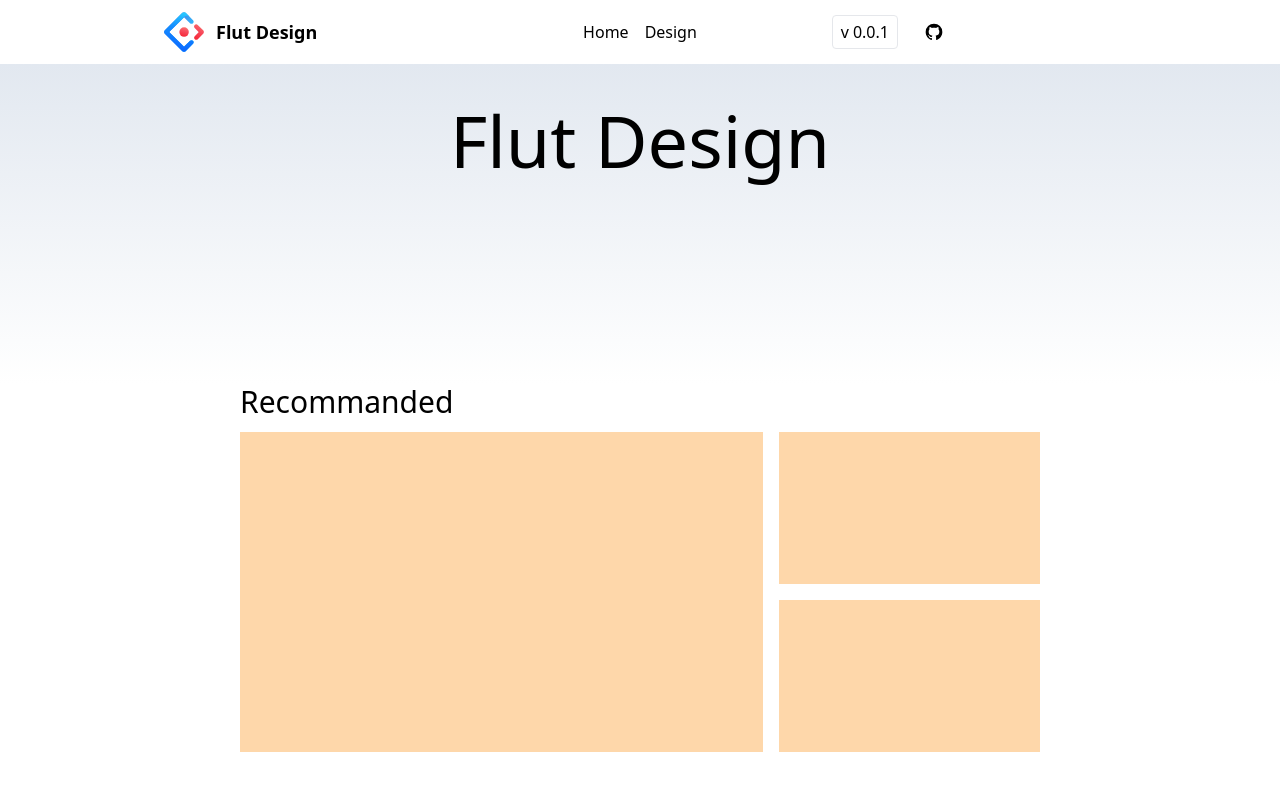
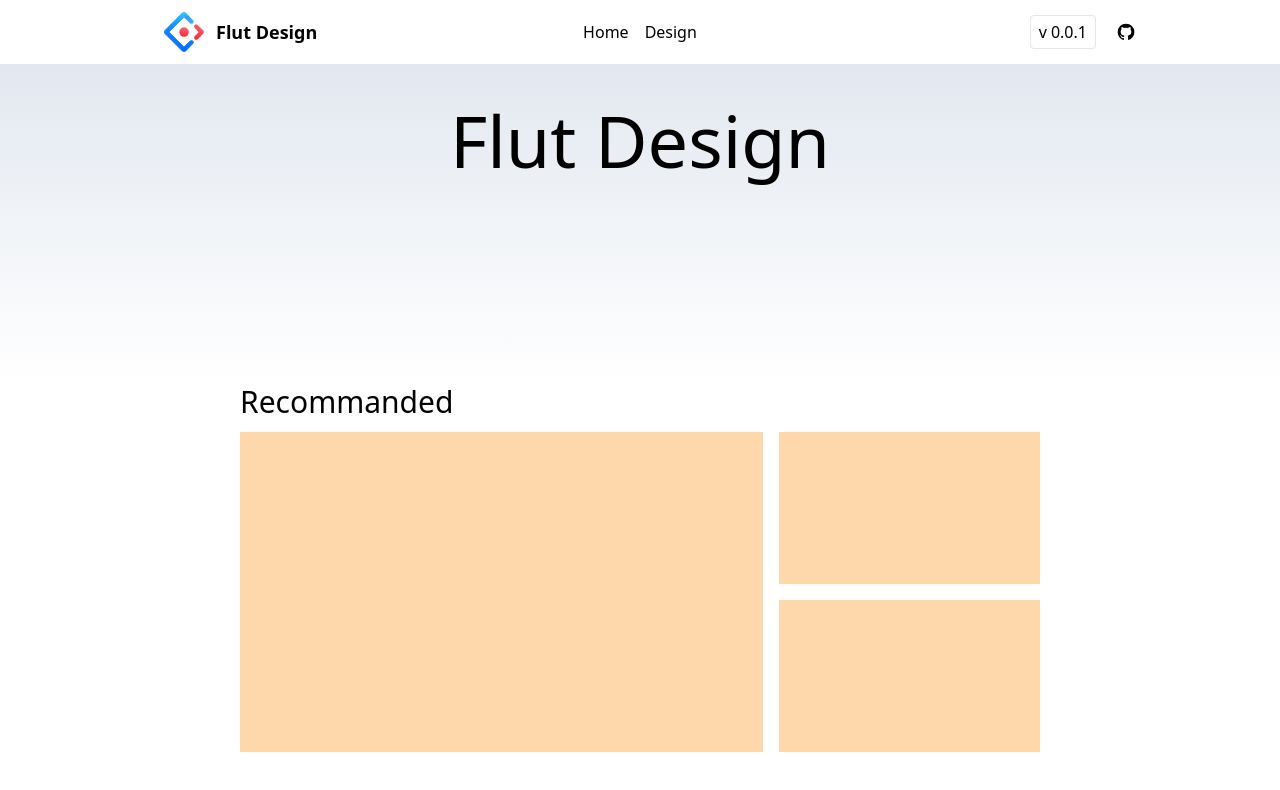
Before and after one commit to elixian/design-system, a Nuxt app: page / in a window 1280 px wide. Shown: the top 790 px of the page. Built offline with nearby package versions, Linux system fonts and the light colour scheme.

Commit message:
change display git and version

```diff
--- a/components/LayoutHeader.vue
+++ b/components/LayoutHeader.vue
@@ -20,8 +20,8 @@
         </li>
       </ul>
     </div>
-    <div class="basis-1/6 shrink-0 flex justify-evenly items-center">
-    <div class="max-w-fit pt-1 pb-1 pl-2 pr-2 border rounded">v 0.0.1</div>
+    <div class="basis-2/6 shrink-0 flex gap-5 justify-end items-center">
+    <div class="max-w-fit pt-1 pb-1 pl-2 pr-2 border rounded select-none">v 0.0.1</div>
       <a class="block max-h-fit p-0" href="http://vcs.dev.n18.an.cnav/scn/design-22" target="_blank">
         <ui-icones-git-logo class="w-5 ml-auto hover-blue" />
       </a>
```
